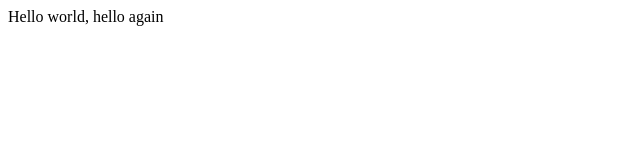
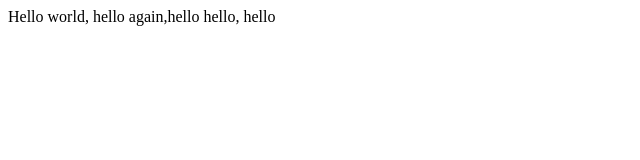
Before and after one commit to SecureXtools/test-project, a plain HTML site: page hello.html in a window 1280 px wide. Shown: the whole page, without its empty margins (0-640 px from the left). Drawn offline with Linux system fonts and the light colour scheme.

Commit message:
Update hello.html

```diff
--- a/hello.html
+++ b/hello.html
@@ -3,6 +3,6 @@
         <title>My page</title>
     </head>
     <body>
-        Hello world, hello again
+        Hello world, hello again,hello hello, hello
     </body>
 </html>
```
